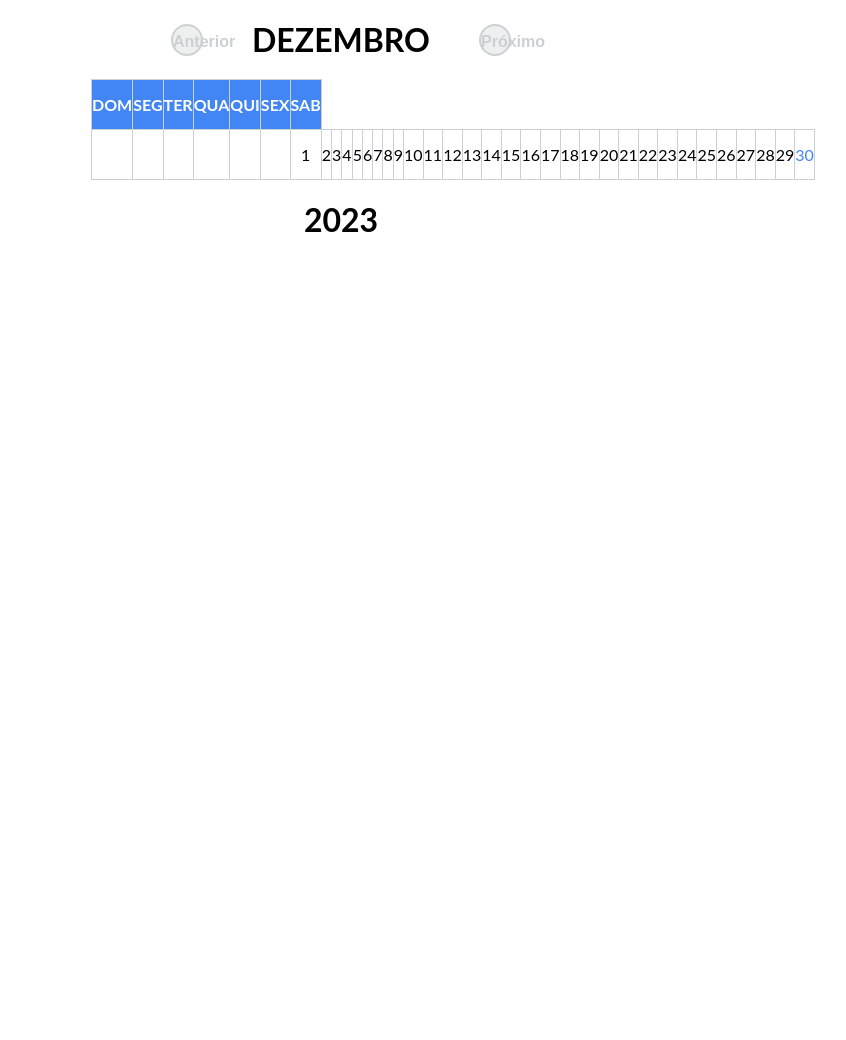
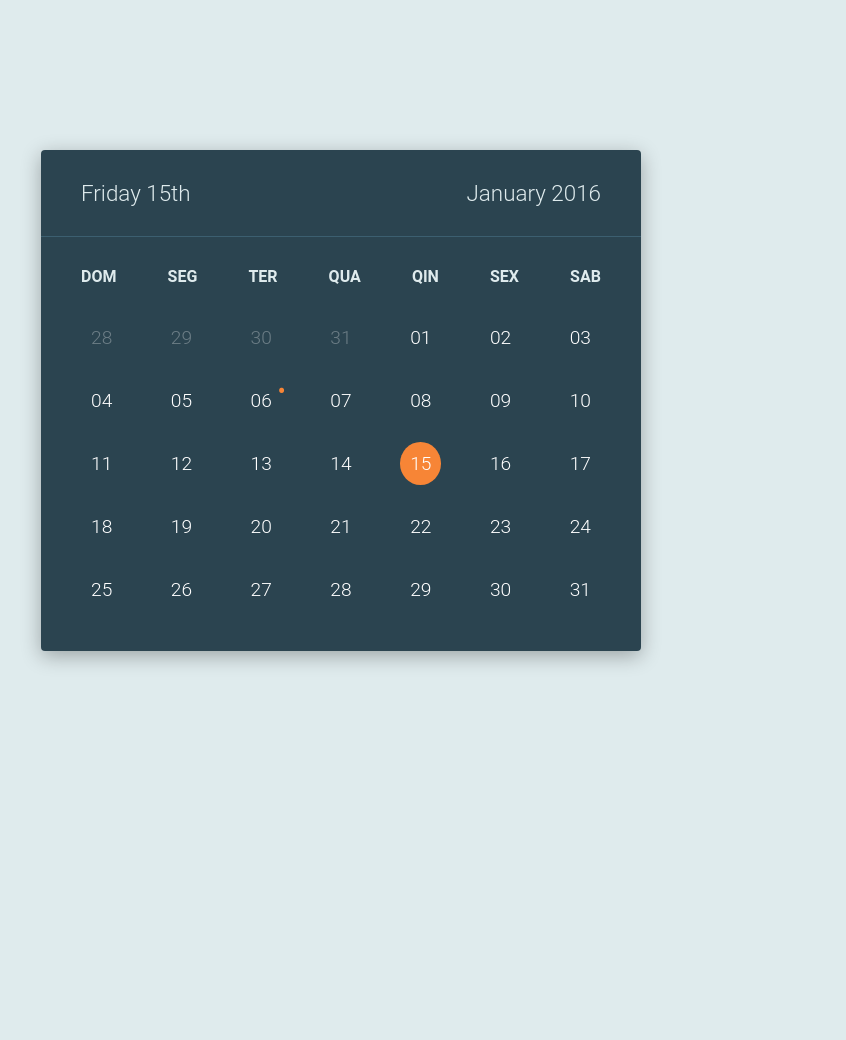
Before and after one commit to MatheusLuizSoares/CronoFlow, a Django app: page /calendario/agenda/ in a window 1280 px wide. Shown: the top 1040 px of the page, without its empty margins (299-1145 px from the left). Before the commit the page ends 232 px from the top, so only its background shows below. Run offline with Django 5.2, Linux system fonts and the light colour scheme.

Commit message:
aghhhhhh

```diff
--- a/calendario/static/calendario/css/agenda_css.css
+++ b/calendario/static/calendario/css/agenda_css.css
@@ -1,106 +1,110 @@
-/* Reset CSS */
 * {
+  box-sizing: border-box;
+  font-family: 'Roboto', sans-serif;
+  list-style: none;
   margin: 0;
+  outline: none;
   padding: 0;
-  box-sizing: border-box;
+}
+
+a {
+  text-decoration: none;
+}
+
+body, html {
+  height: 100%;
 }
 
 body {
-  font-family: 'Lato', sans-serif;
+  background: #dfebed;
+  font-family: 'Roboto', sans-serif;
 }
 
-/* Main styling */
-.conteudo {
-  position: absolute;
-  left: 50%;
-  margin: 0 0 0 -250px; /* Metade da largura para centralizar */
-  width: 500px;
-}
-
-.calendario {
-  text-align: center;
-}
-
-.calendario header {
-  position: relative;
-}
-
-h2 {
-  margin-top: 20px;
-  font-size: 32px;
-  text-transform: uppercase;
-}
-
-.btn-ant,
-.btn-pro {
-  position: absolute;
-  top: 50%;
-  height: 32px;
-  width: 32px;
-  line-height: 32px;
-  margin-top: -16px;
-  border: 2px solid #cbd1d2;
-  border-radius: 50%;
-  color: #cbd1d2;
-  font-size: 16px;
-  font-weight: bold;
-}
-
-.btn-ant {
-  left: 80px;
-}
-
-.btn-pro {
-  right: 80px;
-}
-
-.btn-ant:hover,
-.btn-pro:hover {
-  background: #cbd1d2;
-  color: #f9f9f9;
-}
-
-.calendario table {
-  margin-top: 20px;
-  border-collapse: collapse;
+.container {
+  align-items: center;
+  display: flex;
+  height: 100%;
+  justify-content: center;
+  margin: 0 auto;
+  max-width: 600px;
   width: 100%;
 }
 
-.calendario thead {
-  background: #4285f4;
-  color: #fff;
-  font-weight: bold;
-  text-transform: uppercase;
+.calendar {
+  background: #2b4450;
+  border-radius: 4px;
+  box-shadow: 0 5px 20px rgba(0, 0, 0, .3);
+  height: 501px;
+  perspective: 1000;
+  transition: .9s;
+  transform-style: preserve-3d;
+  width: 100%;
 }
 
-.calendario td {
-  border: 1px solid #cbd1d2;
-  height: 50px;
-  text-align: center;
-  width: 14.28%;
+/* Front - Calendar */
+.front {
+  transform: rotateY(0deg);
 }
 
-.calendario tbody td {
-  cursor: pointer;
+.current-date {
+  border-bottom: 1px solid rgba(73, 114, 133, .6);
+  display: flex;
+  justify-content: space-between;
+  padding: 30px 40px;
 }
 
-.calendario tbody td:hover {
-  background: #f2f2f2;
+.current-date h1 {
+  color: #dfebed;
+  font-size: 1.4em;
+  font-weight: 300;
 }
 
-.calendario table .dia-atual {
-  background: #4285f4;
-  color: #fff;
+.week-days {
+  color: #dfebed;
+  display: flex;
+  justify-content: space-between;
+  font-weight: 600;
+  padding: 30px 40px;
 }
 
-.calendario .mes-anterior,
-.calendario .proximo-mes {
-  color: #4285f4;
+.days {
+  display: flex;
+  flex-wrap: wrap;
+  justify-content: space-between;
 }
 
-.calendario .mes-anterior:hover,
-.calendario .proximo-mes:hover {
-  background: #e0e0e0;
+.weeks {
+  color: #fff;
+  display: flex;
+  flex-direction: column;
+  padding: 0 40px;
+}
+
+.weeks div {
+  display: flex;
+  font-size: 1.2em;
+  font-weight: 300;
+  justify-content: space-between;
+  margin-bottom: 20px;
+  width: 100%;
+}
+
+.last-month {
+  opacity: .3;
+}
+
+.weeks span {
+  padding: 10px;
+}
+
+.weeks span.active {
+  background: #f78536;
+  border-radius: 50%;
+}
+
+.weeks span:not(.last-month):hover {
+  cursor: pointer;
+  font-weight: 600;
 }
 
 .event {
@@ -108,22 +112,103 @@ h2 {
 }
 
 .event:after {
-  content: "";
-  width: 7px;
-  height: 7px;
-  left: 50%;
-  bottom: 7px;
-  margin: -3.5px 0 0 -3.5px;
-  background: #4285f4;
-  display: block;
+  content: '•';
+  color: #f78536;
+  font-size: 1.4em;
   position: absolute;
-  border-radius: 50%;
+  right: -4px;
+  top: -4px;
 }
 
-.event:hover::after {
-  background: #fff;
+/* Back - Event form */
+
+.back {
+  height: 100%;
+  transform: rotateY(180deg);
 }
 
-.event.dia-atual::after {
-  background: #fff;
+.back input {
+  background: none;
+  border: none;
+  border-bottom: 1px solid rgba(73, 114, 133, .6);
+  color: #dfebed;
+  font-size: 1.4em;
+  font-weight: 300;
+  padding: 30px 40px;
+  width: 100%;
 }
+
+.info {
+  color: #dfebed;
+  display: flex;
+  flex-direction: column;
+  font-weight: 600;
+  font-size: 1.2em;
+  padding: 30px 40px;
+}
+
+.info div:not(.observations) {
+  margin-bottom: 40px;
+}
+
+.info span {
+  font-weight: 300;
+}
+
+.info .date {
+  display: flex;
+  justify-content: space-between;
+}
+
+.info .date p {
+  width: 50%;
+}
+
+.info .address p {
+  width: 100%;
+}
+
+.actions {
+  bottom: 0;
+  border-top: 1px solid rgba(73, 114, 133, .6);
+  display: flex;
+  justify-content: space-between;
+  position: absolute;
+  width: 100%;
+}
+
+.actions button {
+  background: none;
+  border: 0;
+  color: #fff;
+  font-weight: 600;
+  letter-spacing: 3px;
+  margin: 0;
+  padding: 30px 0;
+  text-transform: uppercase;
+  width: 50%;
+}
+
+.actions button:first-of-type {
+  border-right: 1px solid rgba(73, 114, 133, .6);
+}
+
+.actions button:hover {
+  background: #497285;
+  cursor: pointer;
+}
+
+.actions button:active {
+  background: #5889a0;
+  outline: none;
+}
+
+/* Flip animation */
+
+.flip {
+  transform: rotateY(180deg);
+}
+
+.front, .back {
+  backface-visibility: hidden;
+}
--- a/calendario/static/calendario/js/agenda_js.js
+++ b/calendario/static/calendario/js/agenda_js.js
@@ -1,88 +1,38 @@
-document.addEventListener("DOMContentLoaded", function () {
-  const monthsBr = [
-    "janeiro", "fevereiro", "março", "abril", "maio", "junho",
-    "julho", "agosto", "setembro", "outubro", "novembro", "dezembro"
-  ];
+var app = {
+  settings: {
+    container: $('.calendar'),
+    calendar: $('.front'),
+    days: $('.weeks span'),
+    form: $('.back'),
+    input: $('.back input'),
+    buttons: $('.back button')
+  },
 
-  const tableDays = document.getElementById("dias");
+  init: function() {
+    instance = this;
+    settings = this.settings;
+    this.bindUIActions();
+  },
 
-  function GetDaysCalendar(mes, ano) {
-    const mesElement = document.getElementById("mes");
-    const anoElement = document.getElementById("ano");
+  swap: function(currentSide, desiredSide) {
+    settings.container.toggleClass('flip');
 
-    if (!mesElement || !anoElement || !tableDays) {
-      console.error("Elementos não encontrados");
-      return;
-    }
+    currentSide.fadeOut(900);
+    currentSide.hide();
+    desiredSide.show();
 
-    mesElement.innerHTML = monthsBr[mes];
-    anoElement.innerHTML = ano;
+  },
 
-    let firstDayOfWeek = new Date(ano, mes, 1).getDay();
-    let getLastDayThisMonth = new Date(ano, mes + 1, 0).getDate();
+  bindUIActions: function() {
+    settings.days.on('click', function(){
+      instance.swap(settings.calendar, settings.form);
+      settings.input.focus();
+    });
 
-    // Limpe o conteúdo atual da tabela
-    tableDays.innerHTML = "";
+    settings.buttons.on('click', function(){
+      instance.swap(settings.form, settings.calendar);
+    });
+  }
+}
 
-    for (let i = -firstDayOfWeek, index = 0; i < getLastDayThisMonth; i++, index++) {
-      let dt = new Date(ano, mes, i);
-      let dtNow = new Date();
-
-      let dayTable = document.createElement("td");
-      dayTable.textContent = i > 0 ? dt.getDate() : "";
-
-      // Adicione as classes conforme necessário
-      dayTable.classList.add("dias-mes");
-      if (isSameDay(dt, dtNow)) {
-        dayTable.classList.add("dia-atual");
-      }
-      if (i < 1) {
-        dayTable.classList.add("mes-anterior");
-      }
-      if (i >= getLastDayThisMonth - 1) {
-        dayTable.classList.add("proximo-mes");
-      }
-
-      // Adicione o elemento ao corpo da tabela
-      tableDays.appendChild(dayTable);
-    }
-  }
-
-  function isSameDay(date1, date2) {
-    return (
-      date1.getFullYear() === date2.getFullYear() &&
-      date1.getMonth() === date2.getMonth() &&
-      date1.getDate() === date2.getDate()
-    );
-  }
-
-  let now = new Date();
-  let mes = now.getMonth();
-  let ano = now.getFullYear();
-  GetDaysCalendar(mes, ano);
-
-  const botao_proximo = document.getElementById("btn_proximo");
-  const botao_anterior = document.getElementById("btn_anterior");
-
-  if (botao_proximo && botao_anterior) {
-    botao_proximo.onclick = function () {
-      mes++;
-      if (mes > 11) {
-        mes = 0;
-        ano++;
-      }
-      GetDaysCalendar(mes, ano);
-    };
-
-    botao_anterior.onclick = function () {
-      mes--;
-      if (mes < 0) {
-        mes = 11;
-        ano--;
-      }
-      GetDaysCalendar(mes, ano);
-    };
-  } else {
-    console.error("Botões não encontrados");
-  }
-});
+app.init();
--- a/calendario/templates/agenda.html
+++ b/calendario/templates/agenda.html
@@ -1,99 +1,121 @@
-{% load static %}
+{%load static %}
 <!DOCTYPE html>
 <html lang="pt-br">
 <head>
   <meta charset="UTF-8">
   <meta name="viewport" content="width=device-width, initial-scale=1.0">
-  <link rel="stylesheet" href="{% static 'calendario/css/agenda_css.css' %}">
+  <link rel="stylesheet" href="{% static 'calendario/css/agenda_css.css'%}">
 
-  <title>Agenda</title>
-</head>
-<body>
+  <div class="container">
+    <div class="calendar">
+      <div class="front">
+        <div class="current-date">
+          <h1>Friday 15th</h1>
+          <h1>January 2016</h1>
+        </div>
 
-  <div class="conteudo">
-    <div class="calendario">
-      <header>
-        <h2 id="mes">Abril</h2>
-        <button class="btn-ant" id="btn_anterior">Anterior</button>
-        <button class="btn-pro" id="btn_proximo">Próximo</button>
-      </header>
-      <table>
-        <thead>
-          <tr>
-            <td>Dom</td>
-            <td>Seg</td>
-            <td>Ter</td>
-            <td>Qua</td>
-            <td>Qui</td>
-            <td>Sex</td>
-            <td>Sab</td>
-          </tr>
-        </thead>
-        <tbody id="dias">
-            <tr>
-             <td>1</td>
-             <td>2</td>
-             <td>3</td>
-             <td>4</td>
-             <td>5</td>
-             <td>6</td>
-             <td>7</td>
-            </tr>
-            <tr>
-             <td>1</td>
-             <td>2</td>
-             <td>3</td>
-             <td>4</td>
-             <td>5</td>
-             <td>6</td>
-             <td>7</td>
-            </tr>
-             <tr>
-             <td>1</td>
-             <td>2</td>
-             <td>3</td>
-             <td>4</td>
-             <td>5</td>
-             <td>6</td>
-             <td>7</td>
-            </tr>
-            <tr>
-             <td>1</td>
-             <td>2</td>
-             <td>3</td>
-             <td>4</td>
-             <td>5</td>
-             <td>6</td>
-             <td>7</td>
-            </tr>
-            <tr>
-             <td>1</td>
-             <td>2</td>
-             <td>3</td>
-             <td>4</td>
-             <td>5</td>
-             <td>6</td>
-             <td>7</td>
-            </tr>
-            <tr>
-             <td>1</td>
-             <td>2</td>
-             <td>3</td>
-             <td>4</td>
-             <td>5</td>
-             <td>6</td>
-             <td>7</td>
-            </tr>
+        <div class="current-month">
+          <ul class="week-days">
+            <li>DOM</li>
+            <li>SEG</li>
+            <li>TER</li>
+            <li>QUA</li>
+            <li>QIN</li>
+            <li>SEX</li>
+            <li>SAB</li>
+          </ul>
 
-          </tbody>
-        </table>
-        <footer>
-          <h2 id="ano"></h2>
-        </footer>
+          <div class="weeks">
+            <div class="first">
+              <span class="last-month">28</span>
+              <span class="last-month">29</span>
+              <span class="last-month">30</span>
+              <span class="last-month">31</span>
+              <span>01</span>
+              <span>02</span>
+              <span>03</span>
+            </div>
+
+            <div class="second">
+              <span>04</span>
+              <span>05</span>
+              <span class="event">06</span>
+              <span>07</span>
+              <span>08</span>
+              <span>09</span>
+              <span>10</span>
+            </div>
+
+            <div class="third">
+              <span>11</span>
+              <span>12</span>
+              <span>13</span>
+              <span>14</span>
+              <span class="active">15</span>
+              <span>16</span>
+              <span>17</span>
+            </div>
+
+            <div class="fourth">
+              <span>18</span>
+              <span>19</span>
+              <span>20</span>
+              <span>21</span>
+              <span>22</span>
+              <span>23</span>
+              <span>24</span>
+            </div>
+
+            <div class="fifth">
+              <span>25</span>
+              <span>26</span>
+              <span>27</span>
+              <span>28</span>
+              <span>29</span>
+              <span>30</span>
+              <span>31</span>
+            </div>
+          </div>
+        </div>
       </div>
+
+      <div class="back">
+        <input placeholder="What's the event?">
+        <div class="info">
+          <div class="date">
+            <p class="info-date">
+            Date: <span>Jan 15th, 2016</span>
+            </p>
+            <p class="info-time">
+              Time: <span>6:35 PM</span>
+            </p>
+          </div>
+          <div class="address">
+            <p>
+              Address: <span>129 W 81st St, New York, NY</span>
+            </p>
+          </div>
+          <div class="observations">
+            <p>
+              Observations: <span>Be there 15 minutes earlier</span>
+            </p>
+          </div>
+        </div>
+
+        <div class="actions">
+          <button class="save">
+            Save <i class="ion-checkmark"></i>
+          </button>
+          <button class="dismiss">
+            Dismiss <i class="ion-android-close"></i>
+          </button>
+        </div>
+      </div>
+
     </div>
+  </div>
+  <script src="https://code.jquery.com/jquery-3.6.4.min.js"></script>
+  <script src="{% static 'calendario/js/agenda_js.js' %}"></script>
 
-    <script src="{% static 'calendario/js/agenda_js.js' %}"></script>
-
-  </body>
-  </html>
+</body>
+</html>
--- a/calendario/templates/home.html
+++ b/calendario/templates/home.html
@@ -54,5 +54,6 @@
 
   <!-- Adicione scripts JavaScript, se necessário -->
 
+
 </body>
 </html>
```
